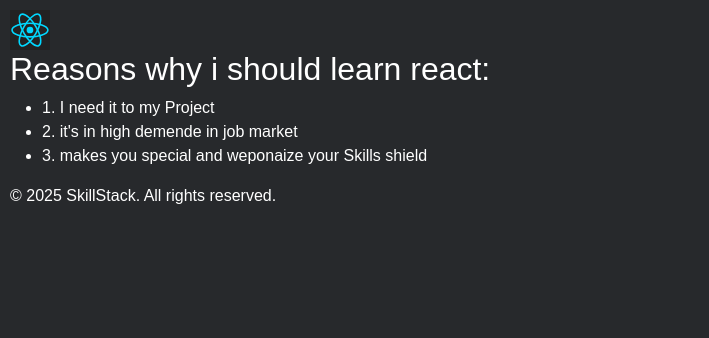
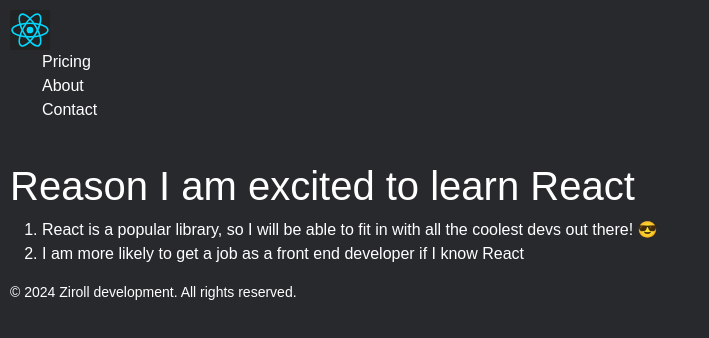
Before and after one commit to 0xYurii/Learn-React, a React (Vite) app: page / in a window 1280 px wide. Shown: the top 338 px of the page, without its empty margins (0-709 px from the left). Built offline with nearby package versions, Linux system fonts and the light colour scheme.

Commit message:
Refactor Header component and add MainContent and Footer components

```diff
--- a/src/index.css
+++ b/src/index.css
@@ -15,3 +15,8 @@
 h1 {
     margin-top: 40px;
 }
+
+
+.nav-list{
+  list-style: none;
+}
--- a/src/index.jsx
+++ b/src/index.jsx
@@ -1,47 +1,67 @@
-import { createRoot } from "react-dom/client";
+import { createRoot } from "react-dom/client"
+const root = createRoot(document.getElementById("root"))
 
-const root=createRoot(document.getElementById("root"))
 
-/** Mini Challenge:
+
+/**
+ * Challenge:
  *
- * Move the `header` element from the Page component into
- * its own component called "Header"
+ * Using flexbox, line up the `li`s horizontally and put them inline
+ * with the React logo.
  *
- * Then render an instance of the Header component inside
- * the Page component where the `header` used to be.
+ * NOTE: for practice's sake, don't select any
+ * elements, but use classes for all styling.
  */
 
-function Header(){
-    return(
-            <heder>
-                <img src="src/react-1.svg" alt="react logo" width={40}/>
-            </heder>
+function Header() {
+    return (
+        <header>
+            <img src="src/react-1.svg" width="40" alt="React logo" />
+            <nav>
+                <ul className="nav-list">
+                    <li>Pricing</li>
+                    <li>About</li>
+                    <li>Contact</li>
+                </ul>
+            </nav>
+        </header>
     )
 }
 
+function MainContent() {
+    return (
+        <main>
+            <h1>Reason I am excited to learn React</h1>
+            <ol>
+                <li>React is a popular library, so I will be able to fit in with all the coolest devs out there! 😎</li>
+                <li>I am more likely to get a job as a front end developer if I know React</li>
+            </ol>
+        </main>
+    )
+}
 
+function Footer() {
+    return (
+        <footer>
+            <small>© 2024 Ziroll development. All rights reserved.</small>
+        </footer>
+    )
+}
 
-function Page(){
-    return(
+function Page() {
+    return (
         <>
-            <h2>Reasons why i should learn react: </h2>
-            <ul>
-                <li>1. I need it to my Project</li>
-                <li>2. it's in high demende in job market</li>
-                <li>3. makes you special and weponaize your Skills shield</li>
-            </ul>
-            <footer>© 2025 SkillStack. All rights reserved.</footer>
+            <Header />
+            <MainContent />
+            <Footer />
         </>
     )
 }
 
 root.render(
-    <>
-        <Header/>
-        <Page/>
-    </>
+    <Page />
+)
 
-)
 
 // function Call(){
 //     return(
@@ -84,3 +104,28 @@
 - Add a `<footer>` after the list that says:
     "© 20xx <last name here> development. All rights reserved."
  */
+
+
+/** Mini Challenge:
+ *
+ * Move the `header` element from the Page component into
+ * its own component called "Header"
+ *
+ * Then render an instance of the Header component inside
+ * the Page component where the `header` used to be.
+ */
+
+/** Challenge:
+ * Move the `main` element into its own component called "MainContent"
+ * and render that component inside the Page component.
+ *
+ * Do the same with the `footer` element, moving it into a new
+ * component called "Footer"
+*/
+
+/**
+ * Challenge:
+ *
+ * - Add a `nav` > `ul` > `li` (x3). The 3 items should say:
+ *   "Pricing", "About", and "Contact"
+ */
```
